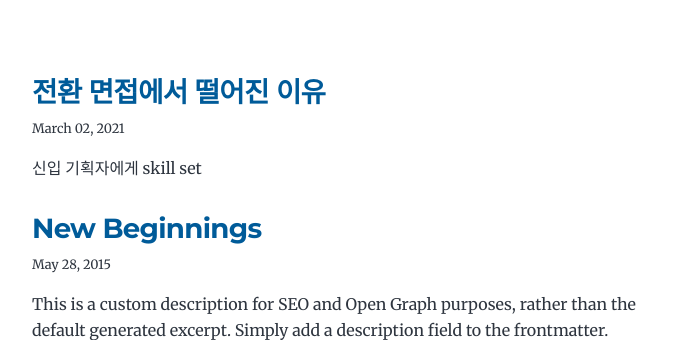
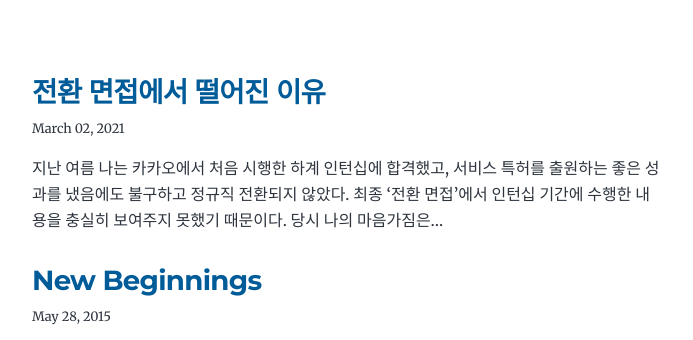
Before and after one commit to junhyo-park/junhyo-park.github.io, a Gatsby site: page / in a window 1280 px wide. Shown: the part 463-803 px from the top of the page, without its empty margins (292-985 px from the left). Built offline with nearby package versions, Linux system fonts and the light colour scheme; Gatsby itself is replaced by a stand-in of ours.

Commit message:
my first post edited

```diff
--- a/content/blog/전환-면접에서-떨어진-이유/index.md
+++ b/content/blog/전환-면접에서-떨어진-이유/index.md
@@ -1,9 +1,8 @@
 ---
 title: 전환 면접에서 떨어진 이유
 date: "2021-03-02"
-description: "신입 기획자에게 skill set"
+# description: "신입 기획자에게 skill set"
 ---
-# 전환 면접에서 떨어진 이유
 
 지난 여름 나는 카카오에서 처음 시행한 하계 인턴십에 합격했고, 서비스 특허를 출원하는 좋은 성과를 냈음에도 불구하고 정규직 전환되지 않았다.  최종 ‘전환 면접’에서 인턴십 기간에 수행한 내용을 충실히 보여주지 못했기 때문이다. 당시 나의 마음가짐은 솔직히 ‘2달 동안 나의 잠재력을 잘 보여줬는데, 전환 면접이 크게 중요할까‘였다. 하지만 실제 면접관은 2달간 우리 활동에 크게 관심 없는 분이었고, 약 1시간 나의 설명에 합불 여부가 달려있었다. 거의 모든 질문에 대답을 잘 했다고 생각하지만 반 년이 지난 지금에도 힘들게 하는 어려운 질문이 있었다.
 
```
